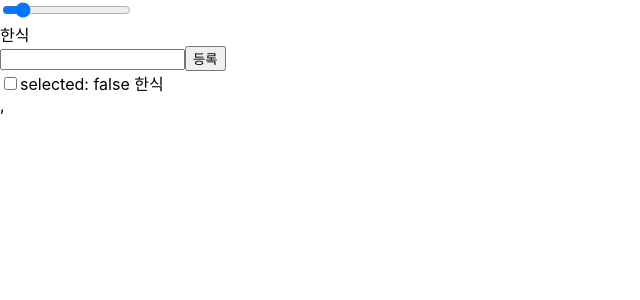
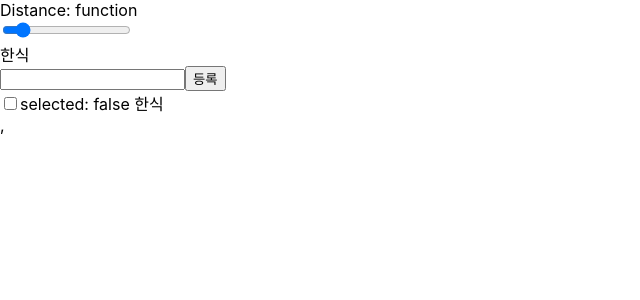
Before and after one commit to KwangJongJeon/WhatIShouldEatTodayFront, a React (Create React App) app: page / in a window 1280 px wide. Shown: the top 300 px of the page, without its empty margins (0-640 px from the left). Built offline with nearby package versions, Linux system fonts and the light colour scheme.

Commit message:
fix distanceSelectorContainer's bug

```diff
--- a/src/components/DistanceSelector.js
+++ b/src/components/DistanceSelector.js
@@ -1,17 +1,25 @@
-const DistanceSelector = (onChange) => {
+const DistanceSelector = ({distance, onChangeInput}) => {
 
   const minDistance = "500";
   const maxDistance = "5000";
+  console.log("distance: " + distance)
 
+  const onChange = e => {
+    onChangeInput(e.target.value);
+  }
 
   return(
+
     <div className={'distance'}>
+      <div>
+      Distance: {typeof(distance)}
+      </div>
       <input
         type={"range"}
         min={minDistance}
         max={maxDistance}
         defaultValue={1000}
-        onChange={() => {onChange()}}
+        onChange={onChange}
       />
     </div>
   )
--- a/src/components/UserDataSubmitForm.js
+++ b/src/components/UserDataSubmitForm.js
@@ -1,11 +1,9 @@
-import DistanceSelector from './DistanceSelector';
 import CategoriesContainer from '../containers/CategoriesContainer';
+import DistanceSelectorContainer from '../containers/DistanceSelectorContainer';
 
 const UserDataSubmitForm = ({
-  categories, // 카테고리가 들어있는 객체
   inputDistance, // 거리가 들어있는 객체
   onChangeInput,
-  onToggle,
   onTransfer,
 }) => {
 
@@ -15,16 +13,11 @@ const UserDataSubmitForm = ({
     onChangeInput();
   }
 
-  const onChange = e => {
-    e.preventDefault()
-    onChangeInput(e.target.value);
-  }
 
   return (
     <div className={"UserSubmitForm"}>
       <form className={"submitForm"} onSubmit={onSubmit}>
-        <DistanceSelector
-          onChange={onChange}
+        <DistanceSelectorContainer
         />
         <CategoriesContainer />
       </form>
--- a/src/containers/CategoriesContainer.js
+++ b/src/containers/CategoriesContainer.js
@@ -9,7 +9,6 @@ const CategoriesContainer = () => {
     input: categories.input,
     categories: categories.categories
   }));
-  console.log(categories);
 
   const dispatch = useDispatch();
   const onChangeInput = useCallback(input => dispatch(changeInput(input)), [dispatch]);
@@ -19,8 +18,6 @@ const CategoriesContainer = () => {
 
   // const [onChangeInput, onInsert, onToggle, onRemove] =
   //   useActions([changeInput, insert, toggle, remove], []);
-  console.log(onChangeInput);
-  console.log(onInsert);
 
   return (
     <Categories
--- a/src/containers/DistanceSelectorContainer.js
+++ b/src/containers/DistanceSelectorContainer.js
@@ -1,17 +1,20 @@
 import { useDispatch } from 'react-redux';
 import { useCallback } from 'react';
 import DistanceSelector from '../components/DistanceSelector';
+import { changeInput } from '../modules/distanceSelector';
 
 const DistanceSelectorContainer = () => {
   const distance = (state => state.distanceSelector.distance);
+  console.log("in container: " + distance);
 
   const dispatch = useDispatch();
-  const changeInput = useCallback(() => dispatch(changeInput()), [dispatch]);
+  const onChangeInput = useCallback(input => dispatch(changeInput(input)), [dispatch]);
+  console.log("distance: "+ distance);
 
   return (
     <DistanceSelector
       distance={distance}
-      onChange={changeInput}
+      onChangeInput={onChangeInput}
     />
   )
 };
--- a/src/modules/distanceSelector.js
+++ b/src/modules/distanceSelector.js
@@ -11,7 +11,8 @@ const initialState = {
 const distanceSelector = handleActions(
   {
     [CHANGE_INPUT]: (state, action) => ({ ...state, distance: action.payload })
-  }, initialState
+  },
+  initialState
 );
 
 export default distanceSelector;
--- a/src/modules/index.js
+++ b/src/modules/index.js
@@ -1,8 +1,10 @@
 import { combineReducers } from 'redux';
 import categories from './categories';
+import distanceSelector from './distanceSelector';
 
 const rootReducer = combineReducers({
   categories,
+  distanceSelector,
 })
 
 export default rootReducer;
```
